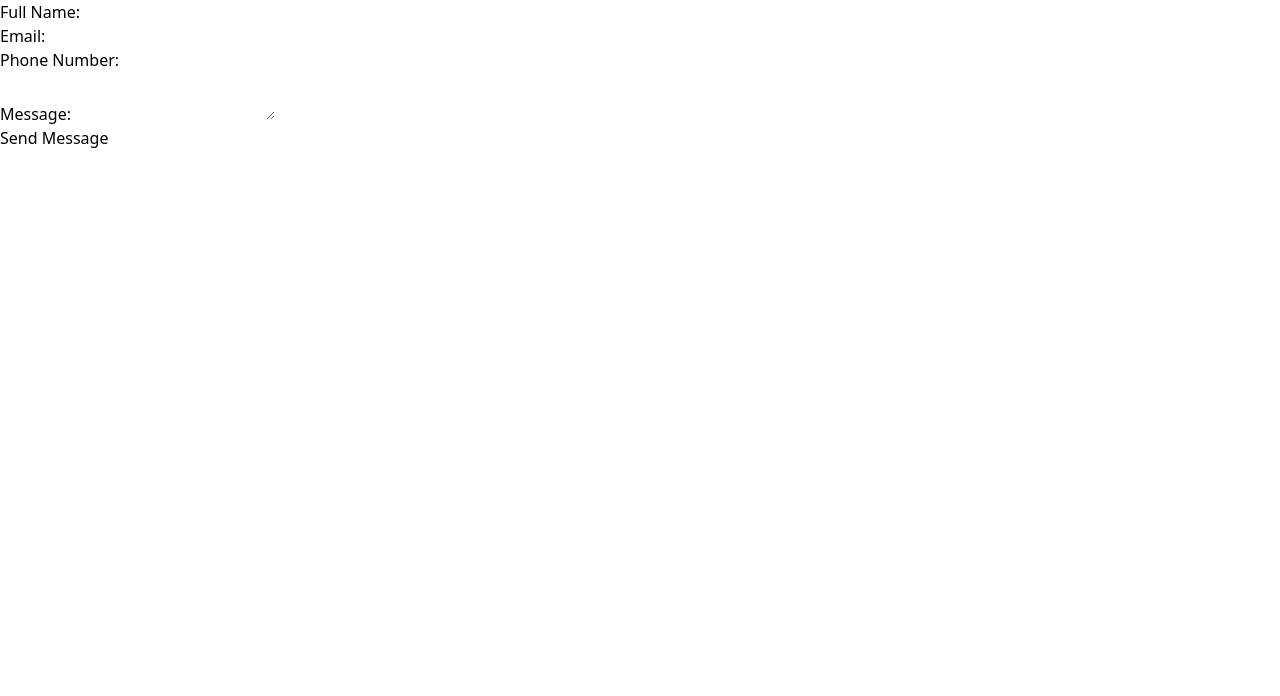
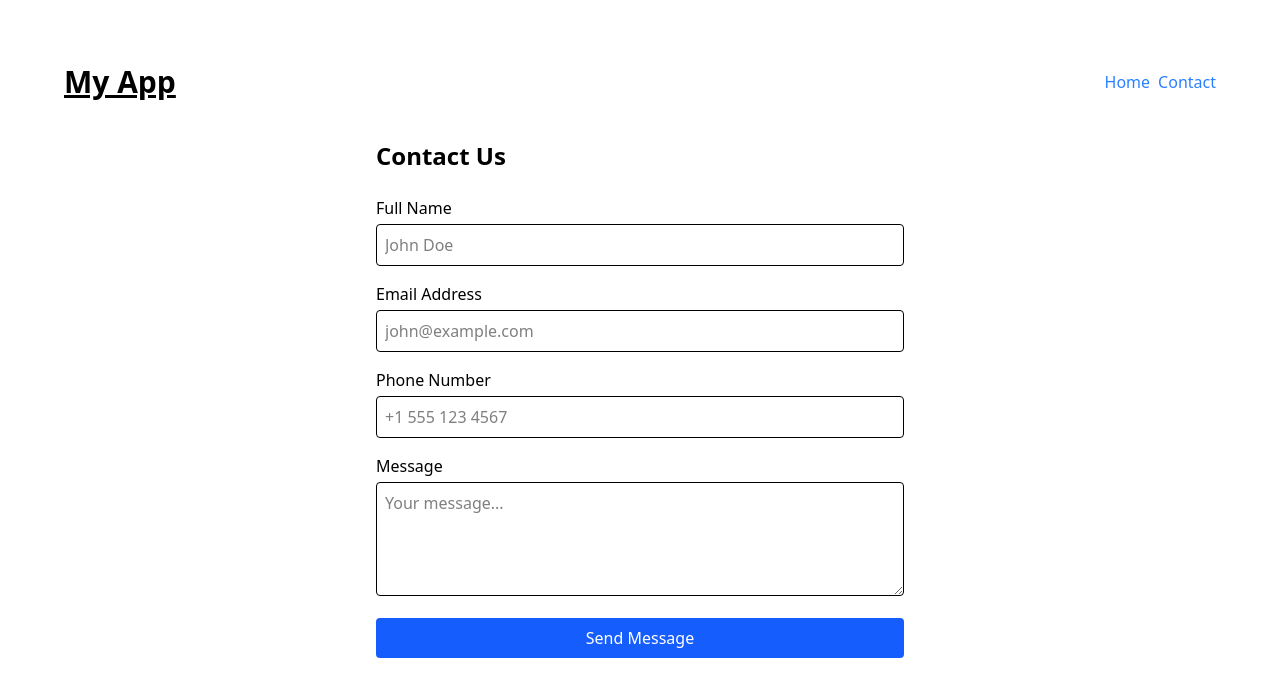
Before and after one commit to mernstackjs/contact-me-netlify-form, a React (Vite) app: page /contact in a window 1280 px wide. Shown: the top 696 px of the page. Built offline with nearby package versions, Linux system fonts and the light colour scheme.

Commit message:
update and add react-route

```diff
--- a/src/App.jsx
+++ b/src/App.jsx
@@ -1,33 +1,29 @@
+import { Link, Route, Routes } from "react-router";
+import { BrowserRouter } from "react-router";
+import Home from "./pages/Home";
+import Contact from "./pages/Contact";
+
 export default function App() {
   return (
-    <div className="">
-      <form name="contact" method="POST" data-netlify="true">
-        <input type="hidden" name="form-name" value="contact" />
+    <BrowserRouter>
+      <div className="md:p-12 p-4">
+        <header className="flex justify-between items-center p-4">
+          <h1 className="text-3xl font-bold underline">My App</h1>
+          <nav className="flex gap-2">
+            <Link className="text-blue-500 hover:underline" to="/">
+              Home
+            </Link>
+            <Link className="text-blue-500 hover:underline" to="/contact">
+              Contact
+            </Link>
+          </nav>
+        </header>
 
-        <p>
-          <label>
-            Full Name: <input type="text" name="fullname" required />
-          </label>
-        </p>
-        <p>
-          <label>
-            Email: <input type="email" name="email" required />
-          </label>
-        </p>
-        <p>
-          <label>
-            Phone Number: <input type="tel" name="phone" required />
-          </label>
-        </p>
-        <p>
-          <label>
-            Message: <textarea name="message" required></textarea>
-          </label>
-        </p>
-        <p>
-          <button type="submit">Send Message</button>
-        </p>
-      </form>
-    </div>
+        <Routes>
+          <Route path="/" element={<Home />} />
+          <Route path="/contact" element={<Contact />} />
+        </Routes>
+      </div>
+    </BrowserRouter>
   );
 }
--- /dev/null
+++ b/src/pages/Contact.jsx
@@ -0,0 +1,94 @@
+export default function Contact() {
+  return (
+    <div className="max-w-xl mx-auto p-6">
+      <h2 className="text-2xl font-bold mb-6">Contact Us</h2>
+
+      <form
+        name="contact"
+        method="POST"
+        data-netlify="true"
+        data-netlify-honeypot="bot-field"
+        action="/success"
+        className="space-y-4"
+      >
+        {/* Netlify required hidden inputs */}
+        <input type="hidden" name="form-name" value="contact" />
+
+        {/* Honeypot (spam protection) */}
+        <p className="hidden">
+          <label>
+            Don’t fill this out: <input name="bot-field" />
+          </label>
+        </p>
+
+        {/* Full Name */}
+        <div>
+          <label htmlFor="fullname" className="block font-medium">
+            Full Name
+          </label>
+          <input
+            id="fullname"
+            name="fullname"
+            type="text"
+            required
+            placeholder="John Doe"
+            className="w-full mt-1 p-2 border rounded focus:outline-none focus:ring-2 focus:ring-blue-500"
+          />
+        </div>
+
+        {/* Email */}
+        <div>
+          <label htmlFor="email" className="block font-medium">
+            Email Address
+          </label>
+          <input
+            id="email"
+            name="email"
+            type="email"
+            required
+            placeholder="john@example.com"
+            className="w-full mt-1 p-2 border rounded focus:outline-none focus:ring-2 focus:ring-blue-500"
+          />
+        </div>
+
+        {/* Phone */}
+        <div>
+          <label htmlFor="phone" className="block font-medium">
+            Phone Number
+          </label>
+          <input
+            id="phone"
+            name="phone"
+            type="tel"
+            required
+            placeholder="+1 555 123 4567"
+            className="w-full mt-1 p-2 border rounded focus:outline-none focus:ring-2 focus:ring-blue-500"
+          />
+        </div>
+
+        {/* Message */}
+        <div>
+          <label htmlFor="message" className="block font-medium">
+            Message
+          </label>
+          <textarea
+            id="message"
+            name="message"
+            rows="4"
+            required
+            placeholder="Your message..."
+            className="w-full mt-1 p-2 border rounded focus:outline-none focus:ring-2 focus:ring-blue-500"
+          />
+        </div>
+
+        {/* Submit */}
+        <button
+          type="submit"
+          className="w-full bg-blue-600 text-white py-2 rounded hover:bg-blue-700 transition"
+        >
+          Send Message
+        </button>
+      </form>
+    </div>
+  );
+}
--- /dev/null
+++ b/src/pages/Home.jsx
@@ -0,0 +1,5 @@
+import React from "react";
+
+export default function Home() {
+  return <div>Home</div>;
+}
```
